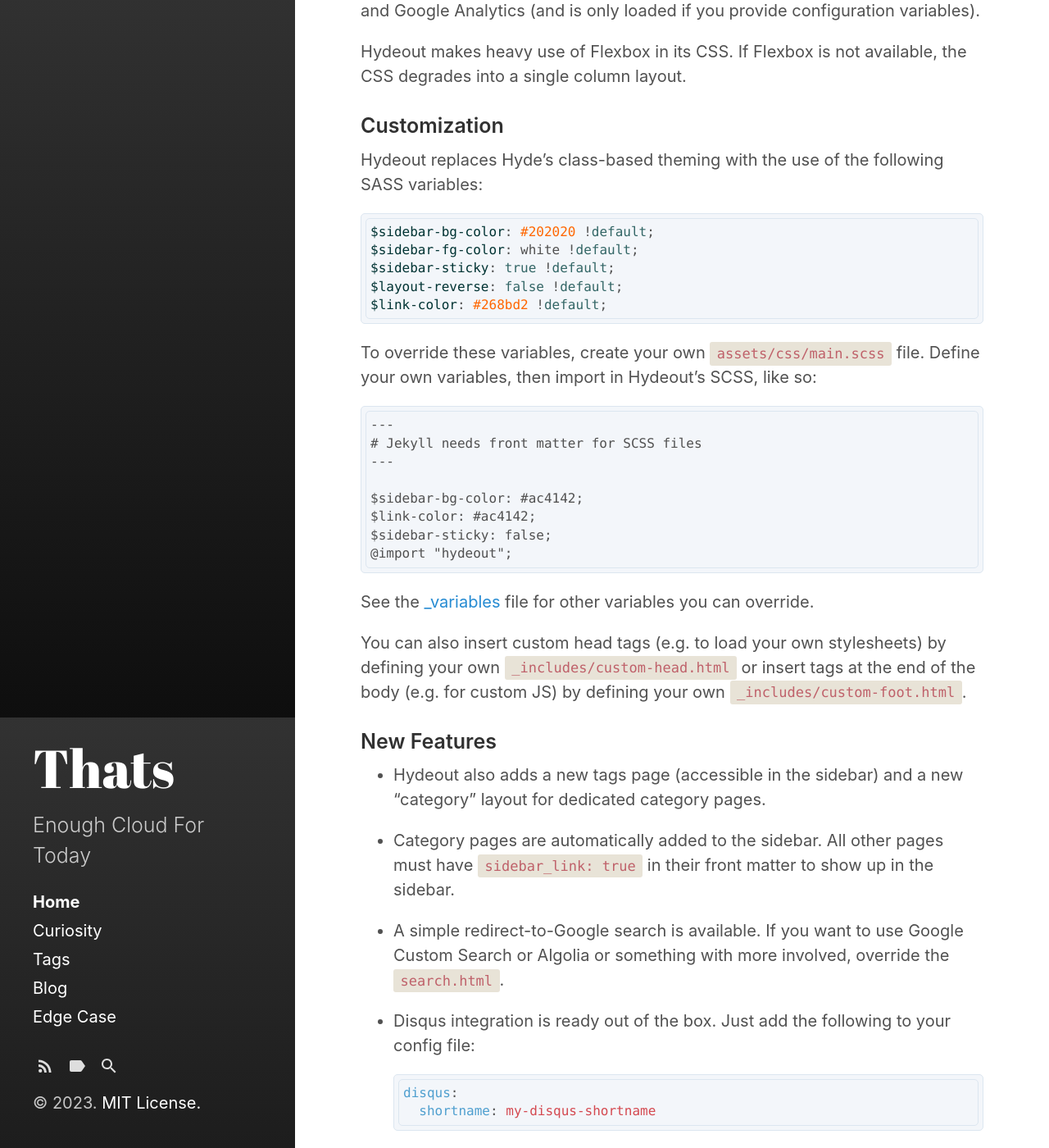
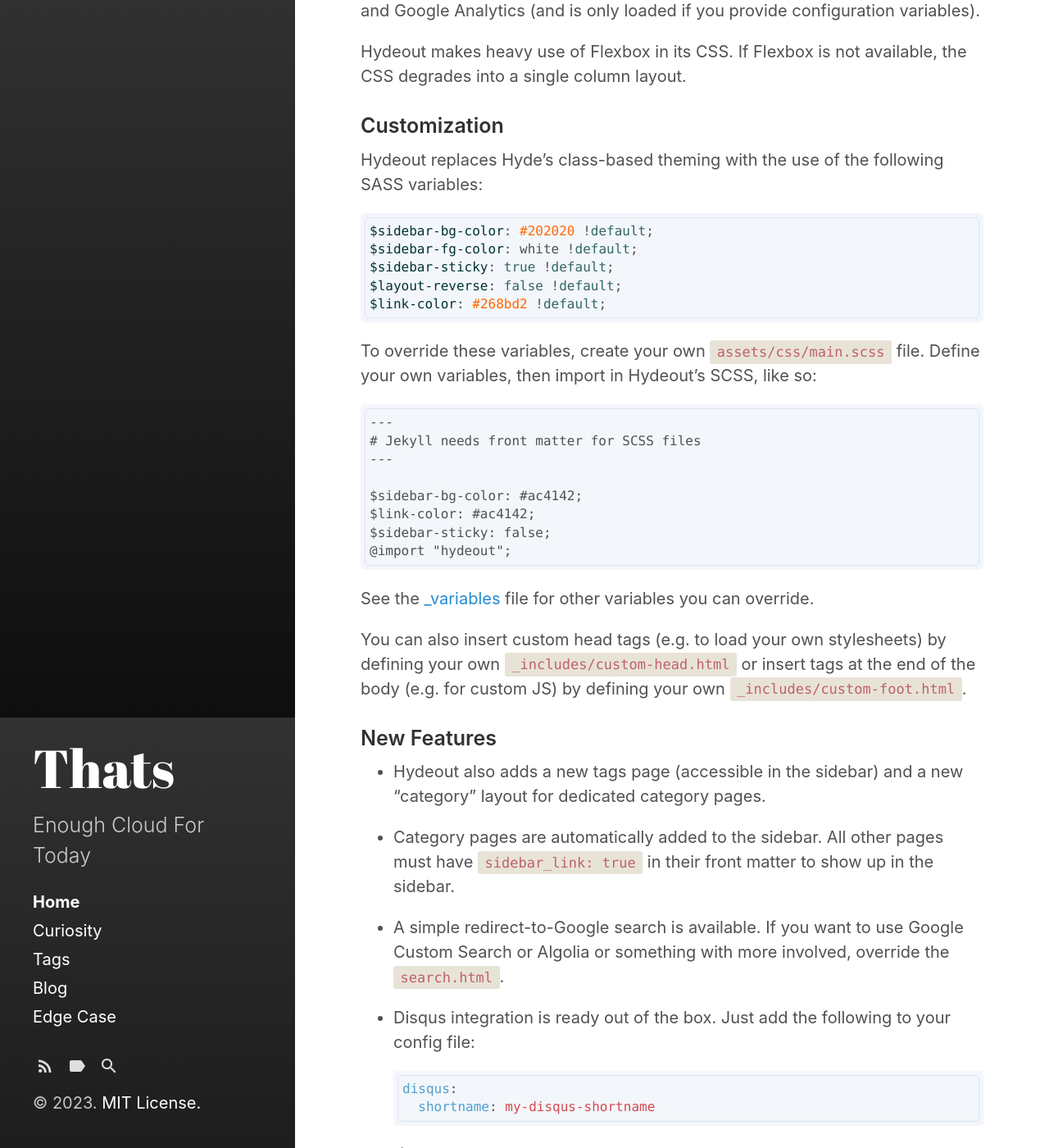
Before and after one commit to farukonder/farukonder.github.io, a Jekyll site: the page built from index.html, in a window 1280 px wide and 1400 px high, scrolled down 925 px. Shown: the whole window at 82% size. Built offline with Jekyll 4.4.1, drawn with Linux system fonts in a browser that asks for light colours; the list of posts is cut into pages by our own code.

Commit message:
new content

```diff
--- a/_sass/hydeout/_code.scss
+++ b/_sass/hydeout/_code.scss
@@ -21,6 +21,8 @@ pre {
   margin-top: 0;
   max-width: 100%;
   overflow-x: auto;
+  background-color: #f3f6fa;
+  border: solid 1px #dce6f0;
 }
 
 pre code {
@@ -33,7 +35,6 @@ pre code {
 // Pygments/Rouge via Jekyll
 .highlight {
   background-color: #f3f6fa;
-  border: solid 1px #dce6f0;
   border-radius: 0.25rem;
   font-size: 0.8rem;
   line-height: 1.4;
```
Also changed, not shown: _sass/hydeout/_variables.scss (line endings or trailing spaces).
